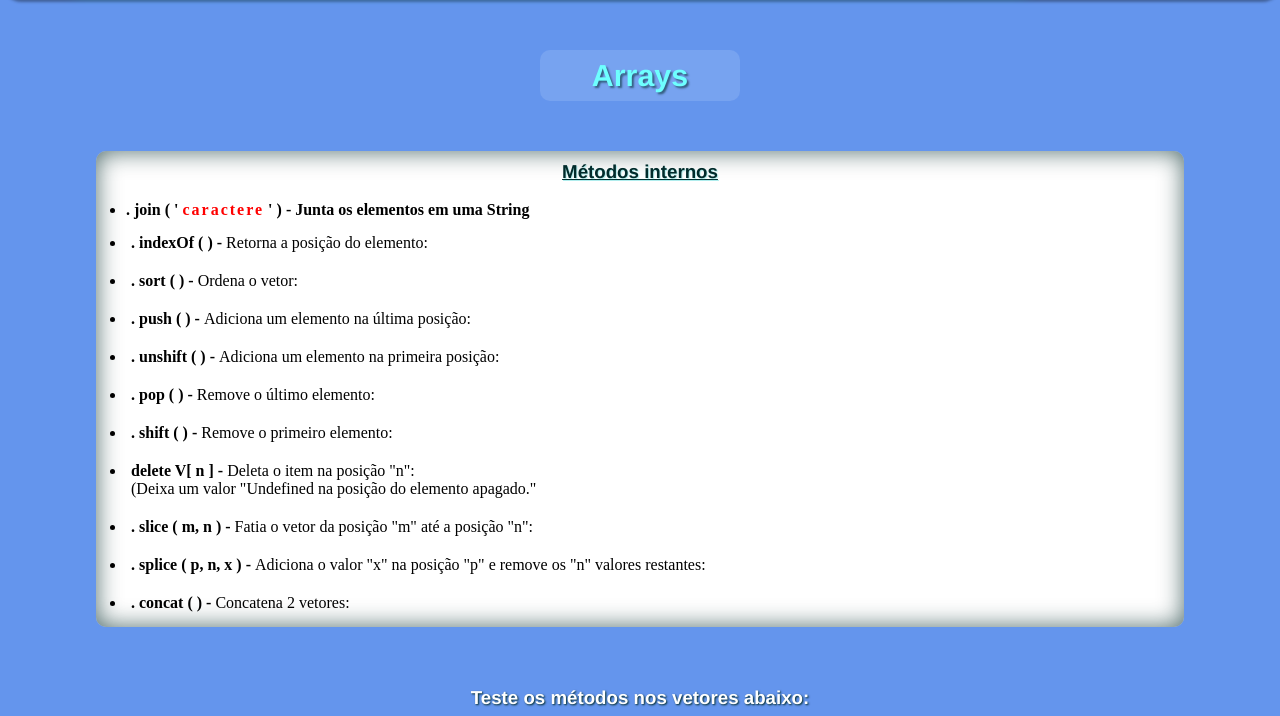
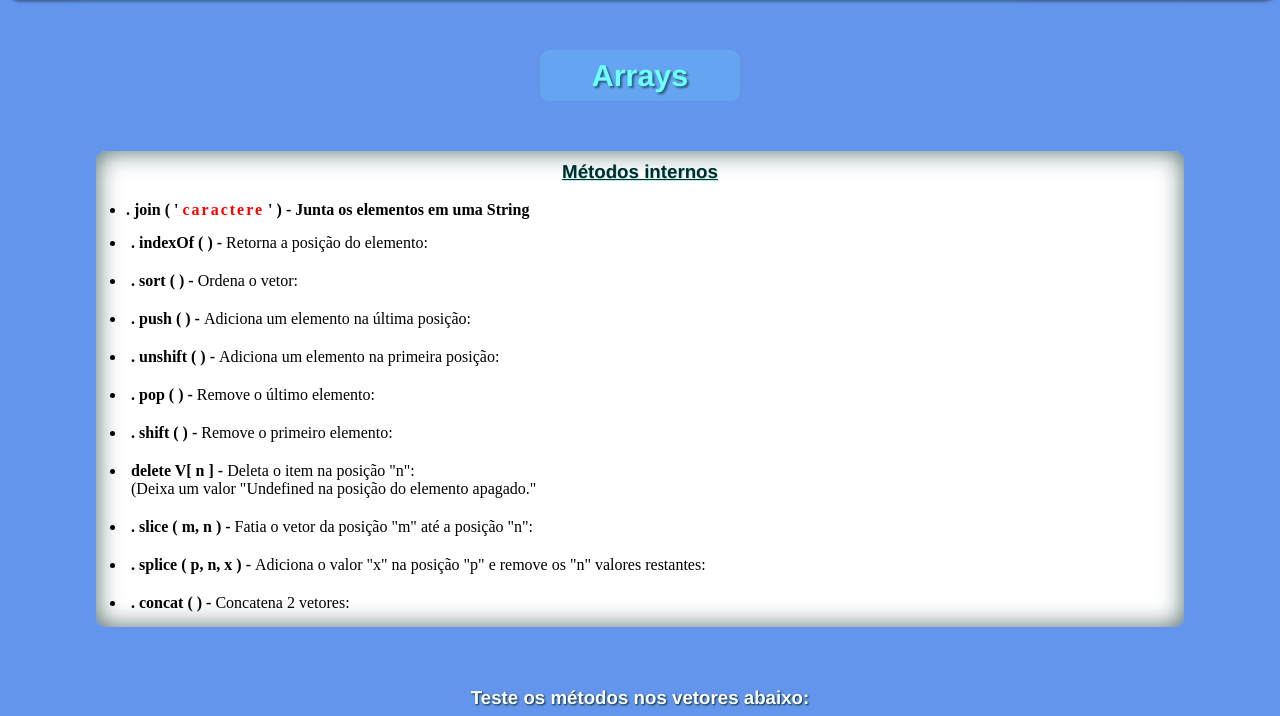
Before and after one commit to lfalvespe/estudos-javascript, a plain HTML site: page metodos-arrays/index.html in a window 1280 px wide. Shown: the part 84-800 px from the top of the page. Drawn offline with Linux system fonts and the light colour scheme.

Commit message:
Update style.css

```diff
--- a/metodos-arrays/style.css
+++ b/metodos-arrays/style.css
@@ -66,7 +66,7 @@ h2 {
     width: 200px;
     margin-top: 40px;
     padding: 8px;
-    background-color: rgba(240, 248, 255, 0.136);
+    background-color: rgba(110, 255, 255, 0.136);
     text-align: center;
     font-size: 1.9em;
     color: rgb(110, 255, 255);
```
